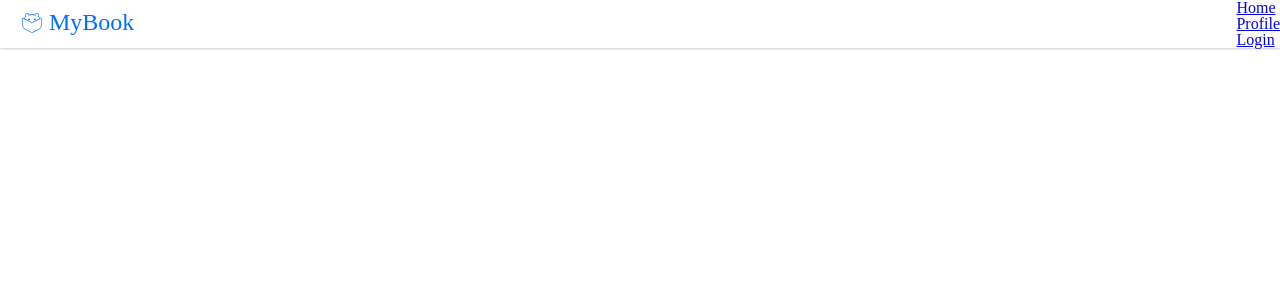
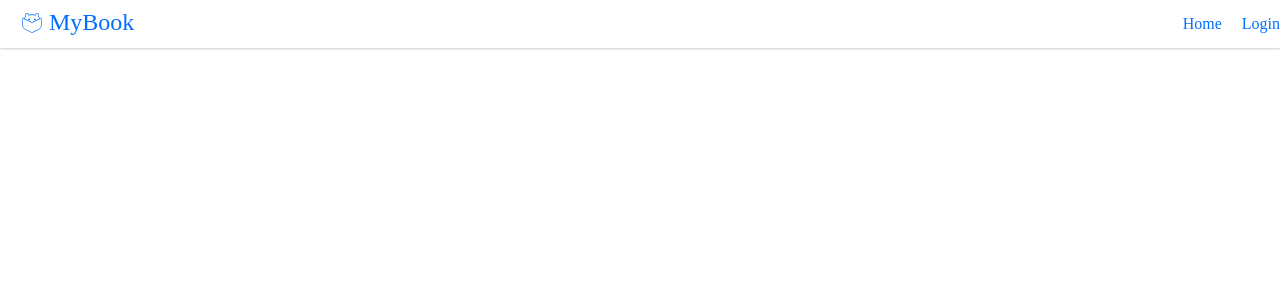
Before and after one commit to votex001/Books-Angular, a React (Vite) app in the folder Frontend/: page / in a window 1280 px wide. Shown: the top 300 px of the page. Built offline with nearby package versions, Linux system fonts and the light colour scheme.

Commit message:
redux store + header

```diff
--- a/Frontend/package.json
+++ b/Frontend/package.json
@@ -12,8 +12,10 @@
   "dependencies": {
     "react": "^18.3.1",
     "react-dom": "^18.3.1",
+    "react-redux": "^9.1.2",
     "react-router-dom": "^5.3.4",
     "react-svg": "^16.1.34",
+    "redux": "^5.0.1",
     "sass": "^1.80.4"
   },
   "devDependencies": {
--- a/Frontend/src/assets/cmps/header.scss
+++ b/Frontend/src/assets/cmps/header.scss
@@ -14,5 +14,16 @@
       text-decoration: none;
       color: #006fff;
     }
+    .navigation {
+      align-self: center;
+      .list {
+        display: flex;
+        gap: 20px;
+        a{
+          text-decoration: none;
+          color: #006fff;
+        }
+      }
+    }
   }
 }
--- /dev/null
+++ b/Frontend/src/assets/models/user.model.ts
@@ -0,0 +1,6 @@
+export interface User {
+  id: string;
+  fullName: string;
+  login: string;
+  imgUrl?: string | null;
+}
--- a/Frontend/src/components/Header.tsx
+++ b/Frontend/src/components/Header.tsx
@@ -1,15 +1,22 @@
-import { Component, ReactNode } from "react";
+import { Component } from "react";
 import { Link } from "react-router-dom";
 import { ReactSVG } from "react-svg";
 import logo from "/imgs/logo.svg";
+import { connect } from "react-redux";
+import { RootState } from "../../store/store";
+import { User } from "../assets/models/user.model";
 
-export class Header extends Component {
+interface HeaderProps {
+  user: User | null;
+}
+
+export class _Header extends Component<HeaderProps> {
   links = [
     { title: "Home", to: "/" },
-    { title: "Profile", to: "/profile" },
-    { title: "Login", to: "/login" },
+    { title: "Profile", to: "/profile", hidden: !this.props.user },
+    { title: "Login", to: "/login", hidden: this.props.user },
+    { title: "Sign out", to: "/logout", hidden: !this.props.user },
   ];
-
   render() {
     return (
       <section className="header">
@@ -19,12 +26,15 @@ export class Header extends Component {
             <h1>MyBook</h1>
           </Link>
           <nav className="navigation">
-            <ul className="">
-              {this.links.map((link) => (
-                <li key={link.to}>
-                  <Link to={link.to}>{link.title}</Link>
-                </li>
-              ))}
+            <ul className="list">
+              {this.links.map(
+                (link) =>
+                  !link.hidden && (
+                    <li key={link.to}>
+                      <Link to={link.to}>{link.title}</Link>
+                    </li>
+                  )
+              )}
             </ul>
           </nav>
         </main>
@@ -32,3 +42,8 @@ export class Header extends Component {
     );
   }
 }
+const mapStateToProp = (state: RootState) => ({
+  user: state.userModule.user,
+});
+
+export const Header = connect(mapStateToProp)(_Header);
--- a/Frontend/src/main.tsx
+++ b/Frontend/src/main.tsx
@@ -2,9 +2,13 @@ import { createRoot } from "react-dom/client";
 import { BrowserRouter as Router } from "react-router-dom";
 import { RootCmp } from "./RootCmp";
 import "./assets/main.scss";
+import { Provider } from "react-redux";
+import { store } from "../store/store.ts";
 
 createRoot(document.getElementById("root")!).render(
-  <Router>
-    <RootCmp />
-  </Router>
+  <Provider store={store}>
+    <Router>
+      <RootCmp />
+    </Router>
+  </Provider>
 );
--- /dev/null
+++ b/Frontend/store/interface/user.store.ts
@@ -0,0 +1,22 @@
+import { User } from "../../src/assets/models/user.model";
+
+export interface UserState {
+  user: User | null;
+}
+
+export enum UserActionsTypes {
+  SET_USER = "SET_USER",
+  EDIT_USER = "EDIT_USER",
+}
+
+interface SetUserAction {
+  type: UserActionsTypes.SET_USER;
+  user: User;
+}
+
+interface EditUserAction {
+  type: UserActionsTypes.EDIT_USER;
+  user: User;
+}
+
+export type UserAction = SetUserAction | EditUserAction;
--- /dev/null
+++ b/Frontend/store/reduces/user.reducer.ts
@@ -0,0 +1,23 @@
+import {
+  UserAction,
+  UserActionsTypes,
+  UserState,
+} from "../interface/user.store";
+
+const initialState: UserState = {
+  user: null,
+};
+
+export function userReducer(state = initialState, action = {} as UserAction) {
+  var newState = state;
+
+  switch (action.type) {
+    case UserActionsTypes.SET_USER:
+      newState = { ...state, user: action.user };
+      break;
+    case UserActionsTypes.EDIT_USER:
+      newState = { ...state, user: { ...state.user, ...action.user } };
+      break;
+  }
+  return newState;
+}
--- /dev/null
+++ b/Frontend/store/store.ts
@@ -0,0 +1,21 @@
+import { Reducer } from "react";
+import { UserAction, UserState } from "./interface/user.store";
+import { combineReducers, legacy_createStore as createStore } from "redux";
+import { userReducer } from "./reduces/user.reducer";
+
+const middleware = (window as any).__REDUX_DEVTOOLS_EXTENSION_COMPOSE__
+  ? (window as any).__REDUX_DEVTOOLS_EXTENSION_COMPOSE__()
+  : undefined;
+
+export interface RootState {
+  userModule: UserState;
+}
+
+type RootAction = UserAction;
+type RootReducer = Reducer<RootState, RootAction>;
+
+const rootReducer = combineReducers({
+  userModule: userReducer,
+}) as RootReducer;
+
+export const store = createStore(rootReducer, middleware);
```
Also changed, not shown: Frontend/src/assets/models/favoriteBooks.models.ts (added, +23 -0 lines), Frontend/store/interface/favBooks.store.ts (added), 1 other file (tests, documents, lock files or other folders).
